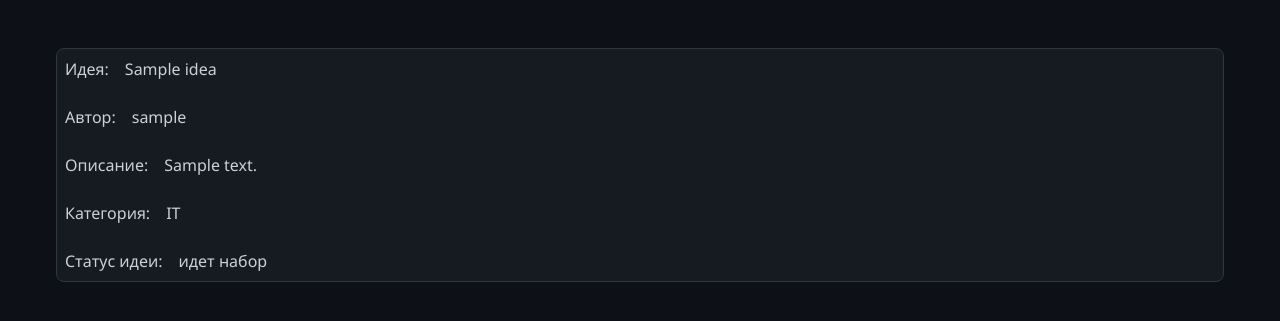
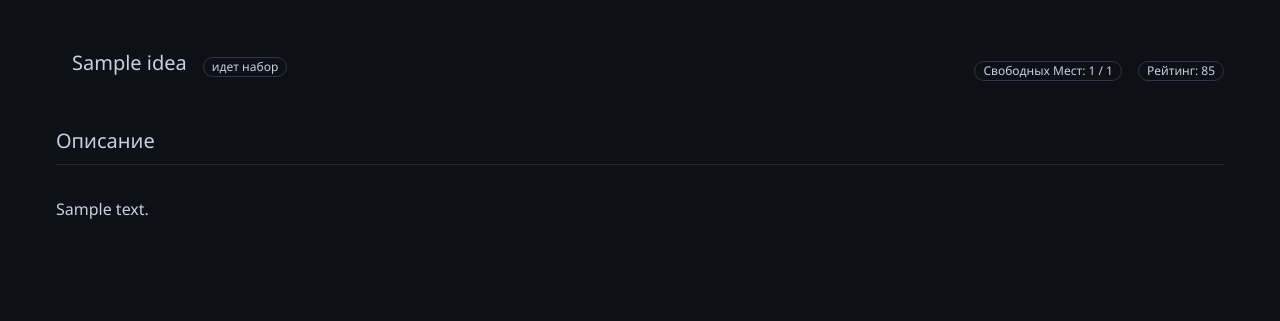
Before and after one commit to danilov-dev/factum-task-manager, a Django app: page /ideas/1/ in a window 1280 px wide. Shown: the part 69-390 px from the top of the page. Run offline with Django 5.2, Linux system fonts and the light colour scheme; tables that the repository leaves empty hold one stand-in row (values such as "Sample post"); some libraries are stand-ins or nearby versions.

Commit message:
refactored style and template idea's edit

```diff
--- a/apps/ideas/forms.py
+++ b/apps/ideas/forms.py
@@ -15,7 +15,7 @@ class IdeaCreateForm(forms.ModelForm):
         )
         widgets = {
             'title': forms.TextInput(attrs={'class': 'form-control', 'placeholder': "idea's title"}),
-            'description': forms.Textarea(attrs={'class': 'form-control', 'placeholder': "description"}),
+            'description': forms.Textarea(attrs={'class': 'form-control description', 'placeholder': "description"}),
             'category': forms.Select(attrs={'class': 'form-control'}),
             'status': forms.Select(attrs={'class': 'form-control'}),
             'is_published': forms.CheckboxInput(attrs={'class': 'form-check-input'}),
--- a/apps/ideas/templates/ideas/idea_detail.html
+++ b/apps/ideas/templates/ideas/idea_detail.html
@@ -2,30 +2,33 @@
 {% block title %}Создание идеи{% endblock %}
 
 {% block content %}
-<div class="stack clamp-card card">
-    <div class="cluster">
-        <p>Идея:</p>
-        <h1> {{idea.title}}</h1>
+<div class="stack">
+    <div class="idea-header ">
+        <div class="card-title cluster">
+            <div class="avatar"></div>
+            <h2 class="card-title">{{idea.title}}</h2>
+            <div class="status-indicator">
+                <p class="subtitle">{{idea.get_status_display}}</p>
+            </div>
+        </div>
+        <div class="cluster">
+            <div class="status-indicator">
+                <p class="subtitle">Свободных Мест: {{ idea.roles.all|length }} / {{ idea.roles.all|length }}</p>
+            </div>
+            <div class="status-indicator">
+                <p class="subtitle">Рейтинг: 85</p>
+            </div>
+        </div>
+    </div>
+    <div class="regions-2-1">
+        <div class="stack">
+            <div class="stack">
+                <h2 class="card-header-block card-title">Описание</h2>
+                <p>{{idea.description}}</p>
+            </div>
+        </div>
     </div>
 
-    <div class="stack ">
-        <div class="cluster">
-            <p>Автор:</p>
-            <p>{{idea.author}}</p>
-        </div>
-        <div class="cluster">
-            <p>Описание:</p>
-            <p>{{idea.description}}</p>
-        </div>
-        <div class="cluster">
-            <p>Категория:</p>
-            <p>{{idea.get_category_display}}</p>
-        </div>
-        <div class="cluster">
-            <p>Статус идеи:</p>
-            <p>{{idea.get_status_display}}</p>
-        </div>
-    </div>
     {% if user == idea.author %}
     <a href="{% url 'ideas:edit' pk=idea.pk %}" class="btn-link">edit</a>
     {% endif %}
--- a/static/css/main.css
+++ b/static/css/main.css
@@ -19,7 +19,7 @@ header{
 input,
 textarea,
 select{
-    height: var(--input-height);
+
     padding: 0 10px;
     background: none;
     border: 1px solid var(--border-color);
@@ -72,3 +72,20 @@ input:-webkit-autofill {
     border: 1px solid var(--border-color);
     border-radius: var(--elips-radius);
 }
+
+.idea-header{
+    display: flex;
+    gap: 5px;
+    justify-content: space-between;
+}
+
+.card-header-block{
+    width: 100%;
+    padding: var(--space-xs) 0;
+    border-bottom:1px solid var(--bg-tertiary);
+}
+
+.description{
+    width: 300px;
+    height: 1000px;
+}
```
Also changed, not shown: apps/ideas/templates/ideas/edit.html (+5 -5 lines).
